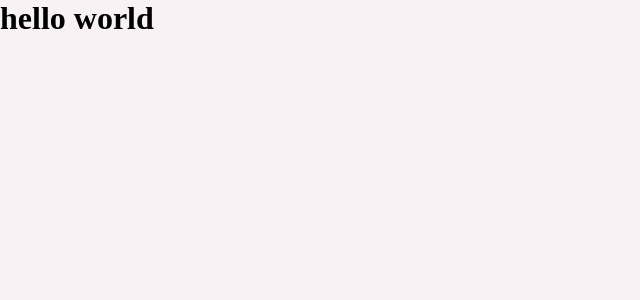
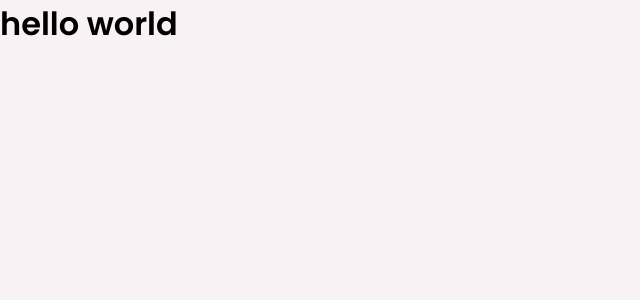
Before and after one commit to ignite-bootcamp/dtmoney, a React (Create React App) app: page / in a window 1280 px wide. Shown: the top 300 px of the page, without its empty margins (0-640 px from the left). Built offline with nearby package versions, Linux system fonts and the light colour scheme.

Commit message:
feat(fonts): adding custom font from google fonts

```diff
--- a/public/index.html
+++ b/public/index.html
@@ -1,9 +1,12 @@
 <!DOCTYPE html>
 <html lang="en">
   <head>
+    <link rel="preconnect" href="https://fonts.googleapis.com">
+    <link rel="preconnect" href="https://fonts.gstatic.com" crossorigin>
     <meta charset="utf-8" />
     <link rel="icon" href="%PUBLIC_URL%/favicon.png" />
     <meta name="viewport" content="width=device-width, initial-scale=1" />
+    <link href="https://fonts.googleapis.com/css2?family=Poppins:wght@400;600&display=swap" rel="stylesheet">
     <title>dt.money</title>
   </head>
   <body>
--- a/src/styles/global.ts
+++ b/src/styles/global.ts
@@ -31,4 +31,22 @@
     background: var(--background);
     -webkit-font-smoothing: antialiased;
   }
+
+  body, input, button, textarea {
+    font-family: "Poppins", sans-serif;
+    font-weight: 400;
+  }
+
+  h1, h2, h3, h4, h5, h6 {
+    font-weight: 600;
+  }
+
+  button {
+    cursor: pointer;
+  }
+
+  [disabled] {
+    opacity: 0.6;
+    cursor: not-allowed;
+  }
 `;
```
